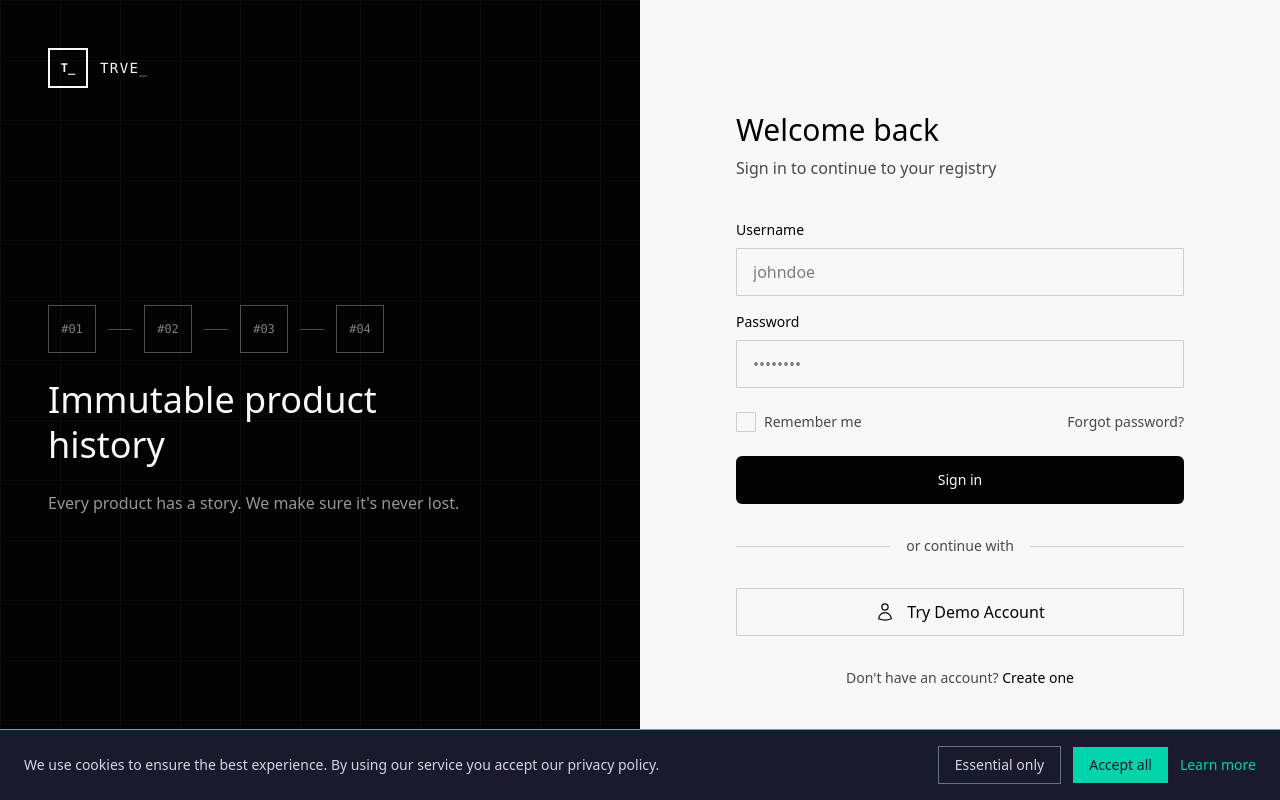
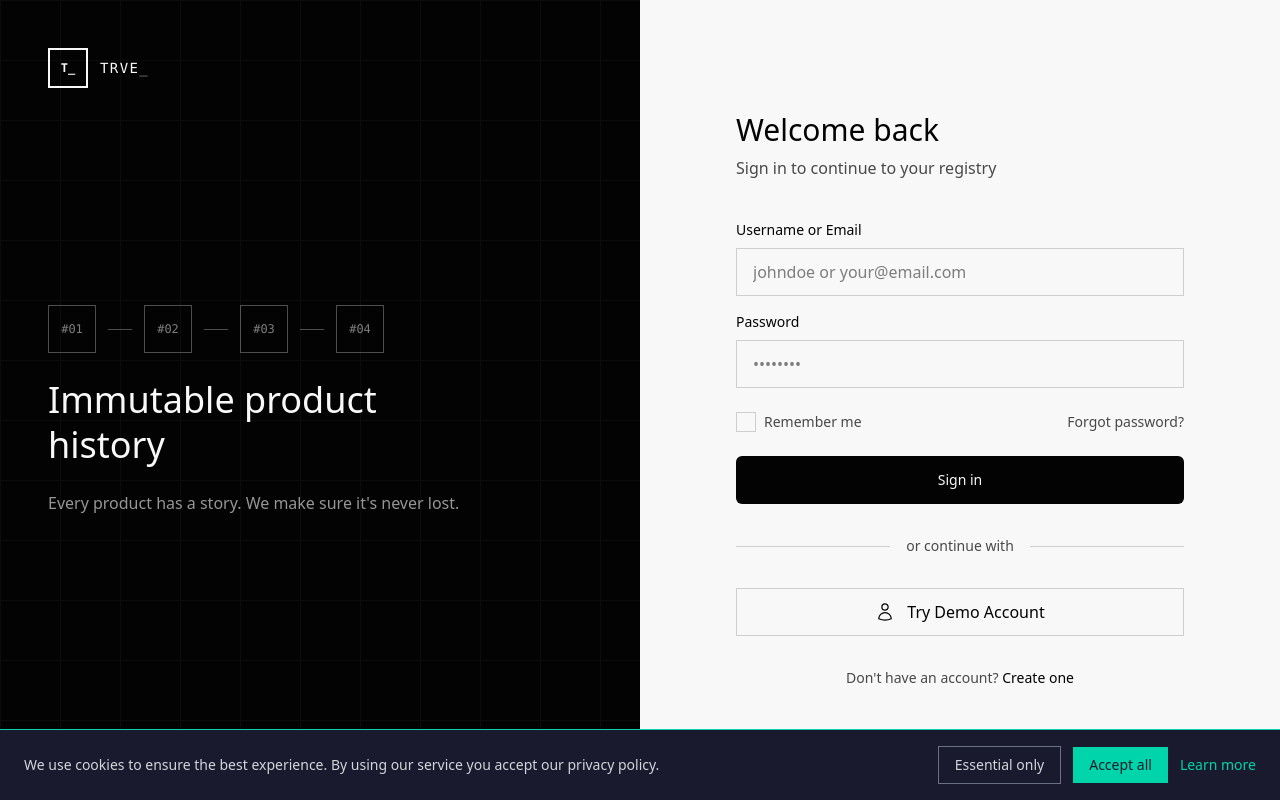
Before and after one commit to masaj84/AssetRegistry-Web, a React (Vite) app: page /login in a window 1280 px wide. Built offline with nearby package versions, Linux system fonts and the light colour scheme; no server answers.

Commit message:
feat: allow login by email or username
- Frontend: label changed to 'Username or Email'
- Placeholder hints updated (PL/EN)

```diff
--- a/src/pages/auth/LoginPage.tsx
+++ b/src/pages/auth/LoginPage.tsx
@@ -19,8 +19,8 @@ export function LoginPage() {
     en: {
       welcome: 'Welcome back',
       subtitle: 'Sign in to continue to your registry',
-      username: 'Username',
-      usernamePlaceholder: 'johndoe',
+      username: 'Username or Email',
+      usernamePlaceholder: 'johndoe or your@email.com',
       password: 'Password',
       passwordPlaceholder: '••••••••',
       rememberMe: 'Remember me',
@@ -38,8 +38,8 @@ export function LoginPage() {
     pl: {
       welcome: 'Witaj ponownie',
       subtitle: 'Zaloguj się, aby kontynuować',
-      username: 'Nazwa użytkownika',
-      usernamePlaceholder: 'jankowalski',
+      username: 'Nazwa użytkownika lub Email',
+      usernamePlaceholder: 'jankowalski lub twoj@email.com',
       password: 'Hasło',
       passwordPlaceholder: '••••••••',
       rememberMe: 'Zapamiętaj mnie',
```
